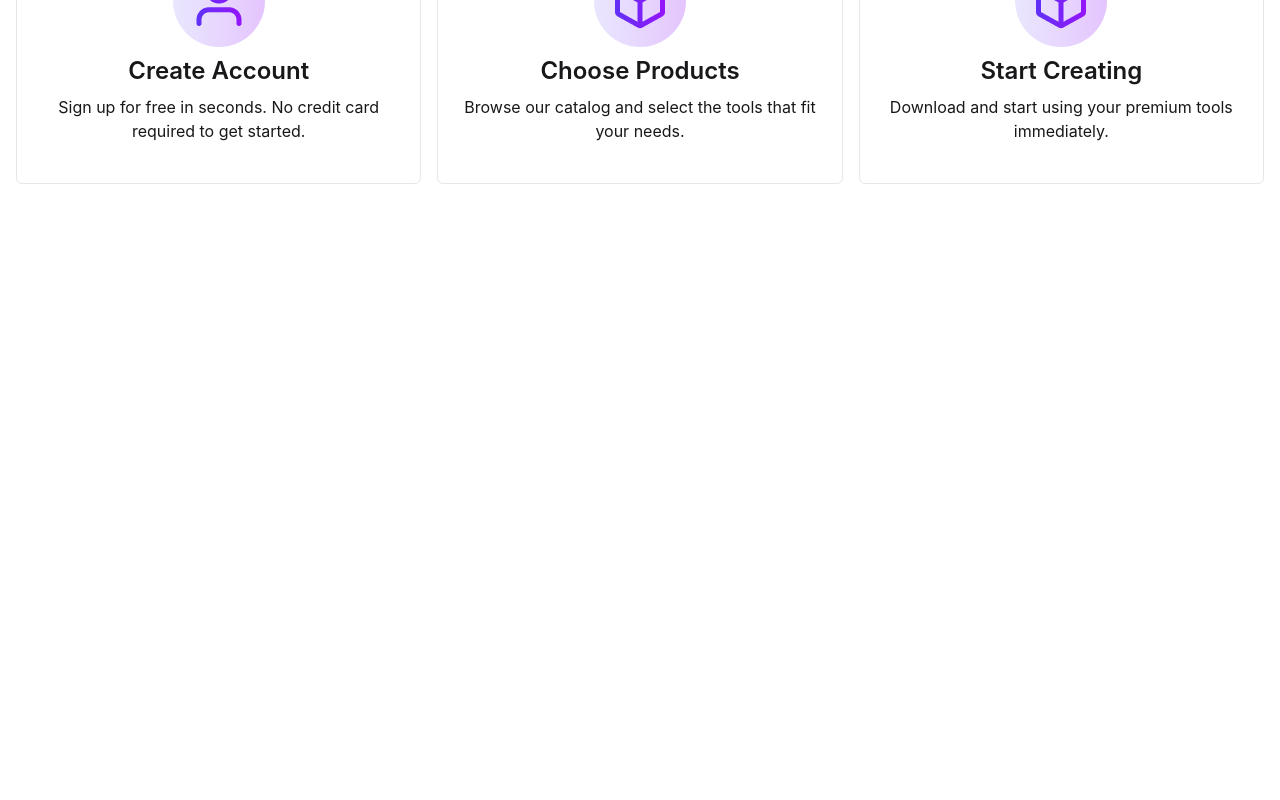
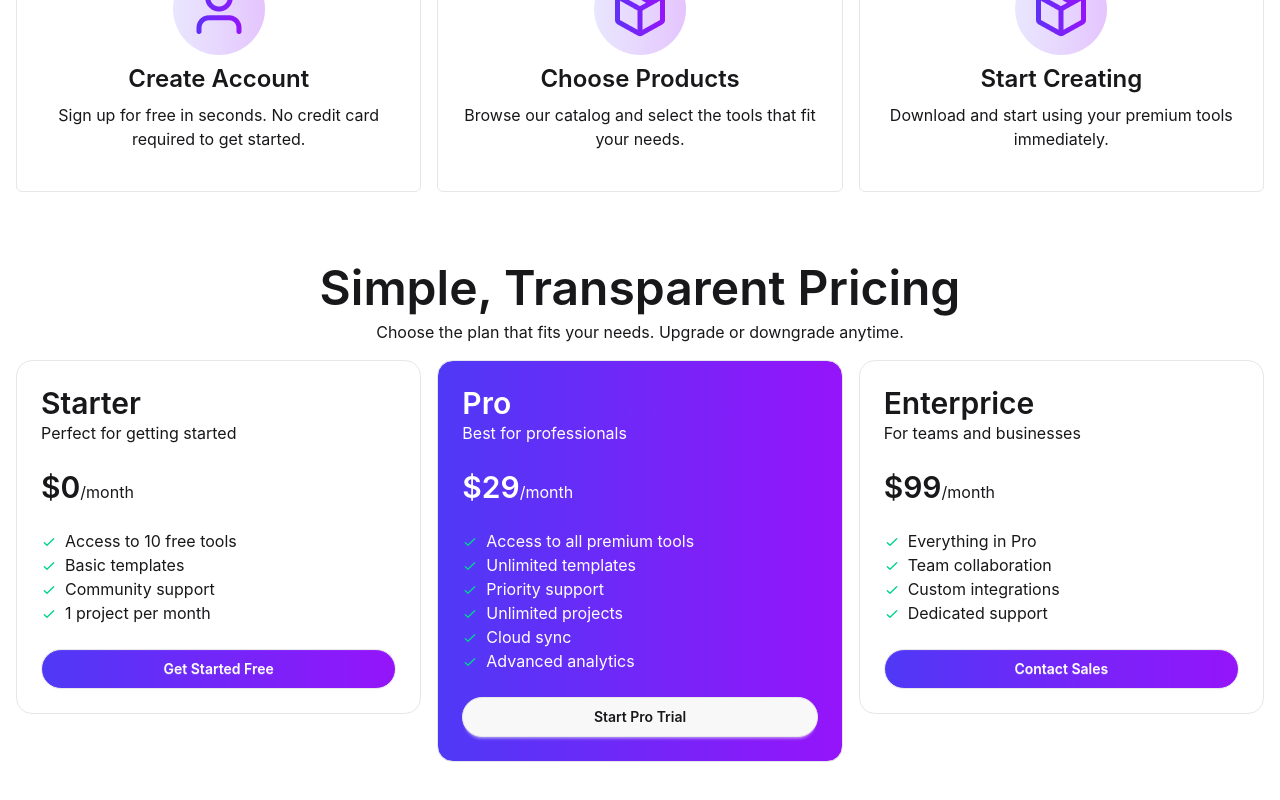
Before and after one commit to thisisyourfahi/DigiTools, a React (Vite) app: page / in a window 1280 px wide. Shown: the part 2634-3434 px from the top of the page. Before the commit the page ends 2874 px from the top, so only its background shows below. Built offline with nearby package versions, Linux system fonts and the light colour scheme.

Commit message:
syle: pricing ui

```diff
--- a/src/App.jsx
+++ b/src/App.jsx
@@ -5,6 +5,7 @@ import Hero from './components/header/Hero/Hero'
 import Nav from './components/header/Nav/Nav'
 import ProductSection from './components/main/ProductSection'
 import Steps from './components/main/Steps/Steps'
+import Pricing from './components/main/Pricing/Pricing'
 
 function App() {
 
@@ -18,6 +19,7 @@ function App() {
 
       {/* non functional */}
       <Steps></Steps>
+      <Pricing></Pricing>
 
       <ToastContainer></ToastContainer>
     </div>
--- /dev/null
+++ b/src/components/main/Pricing/Pricing.jsx
@@ -0,0 +1,104 @@
+import React from 'react';
+
+const Pricing = () => {
+    return (
+        <div className='container mx-auto p-4 space-y-4 mt-10 mb-10'>
+            <div className='space-y-2 text-center'>
+                <h2 className="text-3xl md:text-5xl font-semibold">Simple, Transparent Pricing</h2>
+                <p>Choose the plan that fits your needs. Upgrade or downgrade anytime.</p>
+            </div>
+            <div className='grid md:grid-cols-3 gap-4'>
+                <div className='space-y-6 p-6 border border-gray-200 rounded-2xl h-fit'>
+                    <div>
+                        <h3 className="text-3xl font-semibold">Starter</h3>
+                        <p>Perfect for getting started</p>
+                    </div>
+                    <p><span className='text-3xl font-semibold'>$0</span>/month</p>
+                    <ul>
+                        <li>
+                            <svg xmlns="http://www.w3.org/2000/svg" className="size-4 me-2 inline-block text-success" fill="none" viewBox="0 0 24 24" stroke="currentColor"><path strokeLinecap="round" strokeLinejoin="round" strokeWidth="2" d="M5 13l4 4L19 7" /></svg>
+                            <span>Access to 10 free tools</span>
+                        </li>
+                        <li>
+                            <svg xmlns="http://www.w3.org/2000/svg" className="size-4 me-2 inline-block text-success" fill="none" viewBox="0 0 24 24" stroke="currentColor"><path strokeLinecap="round" strokeLinejoin="round" strokeWidth="2" d="M5 13l4 4L19 7" /></svg>
+                            <span>Basic templates</span>
+                        </li>
+                        <li>
+                            <svg xmlns="http://www.w3.org/2000/svg" className="size-4 me-2 inline-block text-success" fill="none" viewBox="0 0 24 24" stroke="currentColor"><path strokeLinecap="round" strokeLinejoin="round" strokeWidth="2" d="M5 13l4 4L19 7" /></svg>
+                            <span>Community support</span>
+                        </li>
+                        <li>
+                            <svg xmlns="http://www.w3.org/2000/svg" className="size-4 me-2 inline-block text-success" fill="none" viewBox="0 0 24 24" stroke="currentColor"><path strokeLinecap="round" strokeLinejoin="round" strokeWidth="2" d="M5 13l4 4L19 7" /></svg>
+                            <span>1 project per month</span>
+                        </li>
+                    </ul>
+                    <button className='btn rounded-full gradient w-full'>Get Started Free</button>
+                </div>
+
+                <div className='space-y-6 p-6 border border-gray-200 rounded-2xl gradient'>
+                    <div>
+                        <h3 className="text-3xl font-semibold">Pro</h3>
+                        <p>Best for professionals</p>
+                    </div>
+                    <p><span className='text-3xl font-semibold'>$29</span>/month</p>
+                    <ul>
+                        <li>
+                            <svg xmlns="http://www.w3.org/2000/svg" className="size-4 me-2 inline-block text-success" fill="none" viewBox="0 0 24 24" stroke="currentColor"><path strokeLinecap="round" strokeLinejoin="round" strokeWidth="2" d="M5 13l4 4L19 7" /></svg>
+                            <span>Access to all premium tools</span>
+                        </li>
+                        <li>
+                            <svg xmlns="http://www.w3.org/2000/svg" className="size-4 me-2 inline-block text-success" fill="none" viewBox="0 0 24 24" stroke="currentColor"><path strokeLinecap="round" strokeLinejoin="round" strokeWidth="2" d="M5 13l4 4L19 7" /></svg>
+                            <span>Unlimited templates</span>
+                        </li>
+                        <li>
+                            <svg xmlns="http://www.w3.org/2000/svg" className="size-4 me-2 inline-block text-success" fill="none" viewBox="0 0 24 24" stroke="currentColor"><path strokeLinecap="round" strokeLinejoin="round" strokeWidth="2" d="M5 13l4 4L19 7" /></svg>
+                            <span>Priority support</span>
+                        </li>
+                        <li>
+                            <svg xmlns="http://www.w3.org/2000/svg" className="size-4 me-2 inline-block text-success" fill="none" viewBox="0 0 24 24" stroke="currentColor"><path strokeLinecap="round" strokeLinejoin="round" strokeWidth="2" d="M5 13l4 4L19 7" /></svg>
+                            <span>Unlimited projects</span>
+                        </li>
+                        <li>
+                            <svg xmlns="http://www.w3.org/2000/svg" className="size-4 me-2 inline-block text-success" fill="none" viewBox="0 0 24 24" stroke="currentColor"><path strokeLinecap="round" strokeLinejoin="round" strokeWidth="2" d="M5 13l4 4L19 7" /></svg>
+                            <span>Cloud sync</span>
+                        </li>
+                        <li>
+                            <svg xmlns="http://www.w3.org/2000/svg" className="size-4 me-2 inline-block text-success" fill="none" viewBox="0 0 24 24" stroke="currentColor"><path strokeLinecap="round" strokeLinejoin="round" strokeWidth="2" d="M5 13l4 4L19 7" /></svg>
+                            <span>Advanced analytics</span>
+                        </li>
+                    </ul>
+                    <button className='btn rounded-full white w-full'>Start Pro Trial</button>
+                </div>
+
+                <div className='space-y-6 p-6 border border-gray-200 rounded-2xl h-fit'>
+                    <div>
+                        <h3 className="text-3xl font-semibold">Enterprice</h3>
+                        <p>For teams and businesses</p>
+                    </div>
+                    <p><span className='text-3xl font-semibold'>$99</span>/month</p>
+                    <ul>
+                        <li>
+                            <svg xmlns="http://www.w3.org/2000/svg" className="size-4 me-2 inline-block text-success" fill="none" viewBox="0 0 24 24" stroke="currentColor"><path strokeLinecap="round" strokeLinejoin="round" strokeWidth="2" d="M5 13l4 4L19 7" /></svg>
+                            <span>Everything in Pro</span>
+                        </li>
+                        <li>
+                            <svg xmlns="http://www.w3.org/2000/svg" className="size-4 me-2 inline-block text-success" fill="none" viewBox="0 0 24 24" stroke="currentColor"><path strokeLinecap="round" strokeLinejoin="round" strokeWidth="2" d="M5 13l4 4L19 7" /></svg>
+                            <span>Team collaboration</span>
+                        </li>
+                        <li>
+                            <svg xmlns="http://www.w3.org/2000/svg" className="size-4 me-2 inline-block text-success" fill="none" viewBox="0 0 24 24" stroke="currentColor"><path strokeLinecap="round" strokeLinejoin="round" strokeWidth="2" d="M5 13l4 4L19 7" /></svg>
+                            <span>Custom integrations</span>
+                        </li>
+                        <li>
+                            <svg xmlns="http://www.w3.org/2000/svg" className="size-4 me-2 inline-block text-success" fill="none" viewBox="0 0 24 24" stroke="currentColor"><path strokeLinecap="round" strokeLinejoin="round" strokeWidth="2" d="M5 13l4 4L19 7" /></svg>
+                            <span>Dedicated support</span>
+                        </li>
+                    </ul>
+                    <button className='btn rounded-full gradient w-full'>Contact Sales</button>
+                </div>
+            </div>
+        </div>
+    );
+};
+
+export default Pricing;
--- a/src/components/main/Steps/Steps.jsx
+++ b/src/components/main/Steps/Steps.jsx
@@ -7,7 +7,7 @@ const Steps = () => {
     return (
         <div className='container mx-auto text-center p-4 space-y-4 mb-10'>
             <div className='space-y-2'>
-                <h2 className="text-3xl md:text-4xl font-semibold">Get Started In 3 Steps</h2>
+                <h2 className="text-3xl md:text-5xl font-semibold">Get Started In 3 Steps</h2>
                 <p>Start using premium digital tools in minutes, not hours.</p>
             </div>
             <div className='grid md:grid-cols-3 gap-4'>
```
